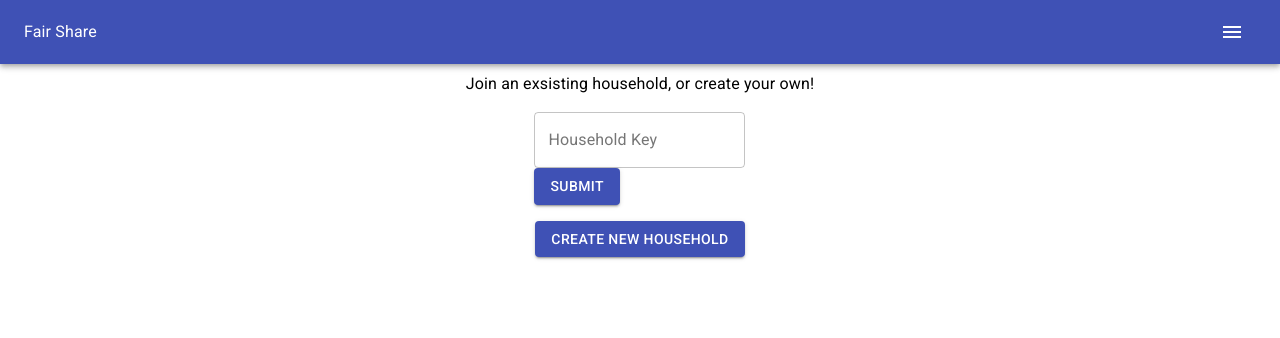
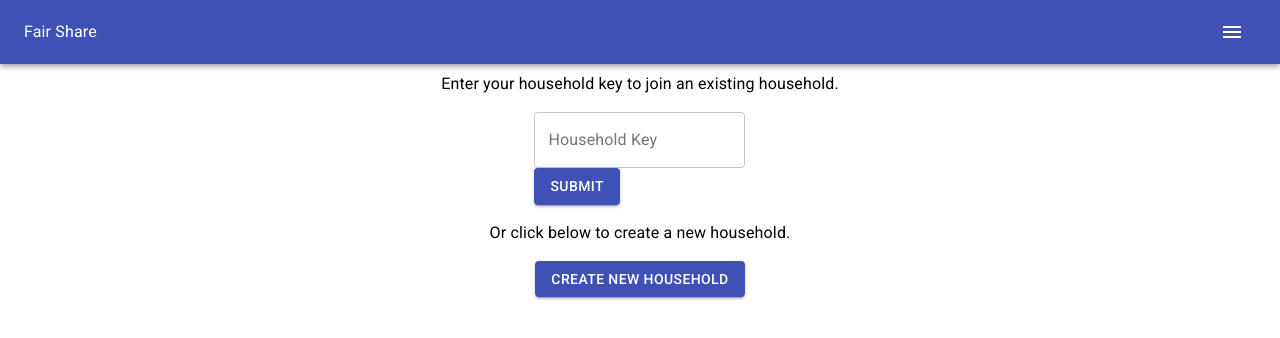
Before and after one commit to shaneslone/fair-share-fe, a React (Create React App) app: page /household in a window 1280 px wide. Shown: the top 338 px of the page. Built offline with nearby package versions, Linux system fonts and the light colour scheme; no server answers; sample sign-in values are in the browser's storage.

Commit message:
added additional test to the household component

```diff
--- a/src/components/Household.js
+++ b/src/components/Household.js
@@ -62,7 +62,9 @@ export default function Household() {
 
   return (
     <Box className={classes.root}>
-      <Typography>Join an exsisting household, or create your own!</Typography>
+      <Typography>
+        Enter your household key to join an existing household.
+      </Typography>
       <form noValidate autoComplete='off'>
         <Box>
           <TextField
@@ -84,6 +86,7 @@ export default function Household() {
           Submit
         </Button>
       </form>
+      <Typography>Or click below to create a new household.</Typography>
       <Button variant='contained' color='primary' onClick={createNewHousehold}>
         Create New Household
       </Button>
```
